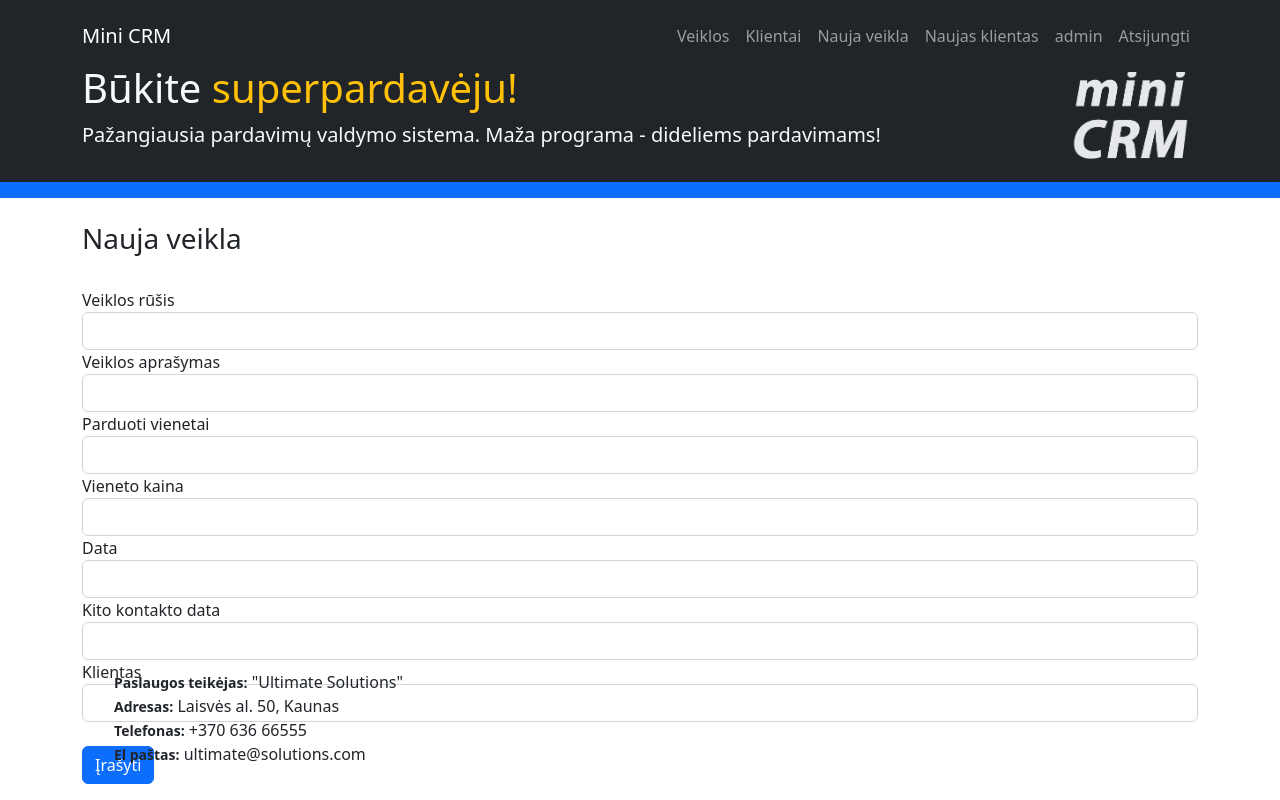
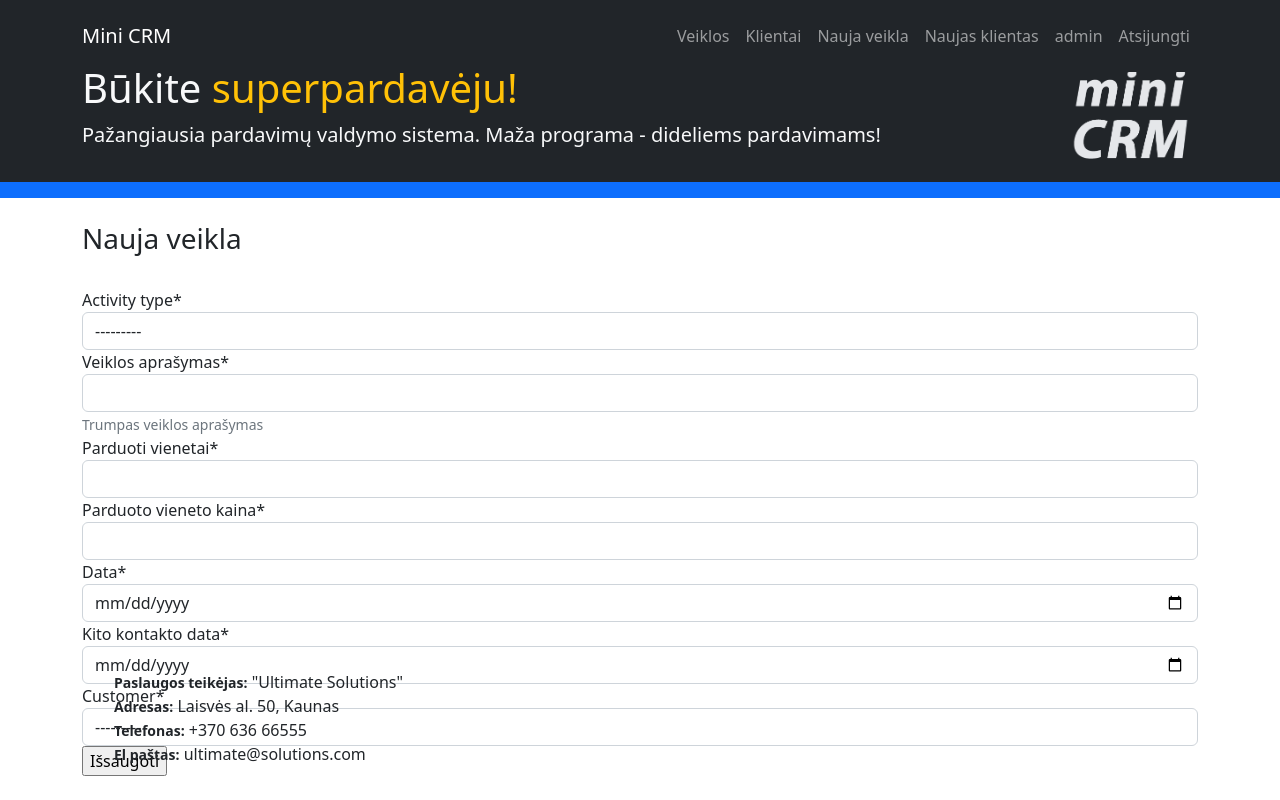
Before and after one commit to jazzualus/minicrm, a Django app: page /crm/new_activity/ in a window 1280 px wide. Run offline with Django 4.2, Linux system fonts and the light colour scheme; a user stored in the database is signed in; data comes from the database, SQL or seed files in the repository; both versions use the stored data as it was after the commit; some libraries are stand-ins or nearby versions.

Commit message:
naujos veiklos forma tiesiog crispy

```diff
--- a/minicrm/crm/admin.py
+++ b/minicrm/crm/admin.py
@@ -3,6 +3,7 @@ from .models import Customer, Status, Region, ActivityType, Activity#, Profile
 from admincharts.admin import AdminChartMixin
 from admincharts.utils import months_between_dates
 import datetime
+import time
 
 class CustomerAdmin(admin.ModelAdmin):
     list_display = ('company', 'status', 'contact_person', 'address', 'region', 'salesman')
@@ -18,6 +19,7 @@ class ActivityAdmin(AdminChartMixin, admin.ModelAdmin):
     list_display = ('activity_type', 'activity_description', 'sold_units', 'price_per_unit', 'date', 'date_next_activity', 'salesman')
     list_filter = ('date', 'activity_type', 'salesman')
 
+"""
     def get_list_chart_data(self, queryset):
         if not queryset:
             return {}
@@ -34,7 +36,7 @@ class ActivityAdmin(AdminChartMixin, admin.ModelAdmin):
                     [
                         x
                         for x in queryset
-                            if x.ctime.year == b.year and x.ctime.month == b.month
+                           if x.ctime.year == b.year and x.ctime.month == b.month
 
                     ]
                 )
@@ -46,7 +48,7 @@ class ActivityAdmin(AdminChartMixin, admin.ModelAdmin):
                 {"label": "New accounts", "data": totals, "backgroundColor": "#79aec8"},
             ],
         }
-
+"""
 
 admin.site.register(Customer, CustomerAdmin)
 admin.site.register(Status)
--- a/minicrm/crm/forms.py
+++ b/minicrm/crm/forms.py
@@ -14,3 +14,7 @@ class ActivityForm(forms.ModelForm):
     class Meta:
         model = Activity
         fields = ['activity_type', 'activity_description', 'sold_units', 'price_per_unit', 'date', 'date_next_activity', 'customer']
+        widgets = {
+            'date': forms.DateInput(attrs={'type': 'date'}),
+            'date_next_activity': forms.DateInput(attrs={'type': 'date'})
+        }
--- a/minicrm/crm/models.py
+++ b/minicrm/crm/models.py
@@ -46,7 +46,7 @@ class ActivityType(models.Model):
 
 class Activity(models.Model):
     activity_type = models.ForeignKey(ActivityType, on_delete=models.CASCADE, null=True)
-    activity_description = models.TextField('Veiklos aprašymas', max_length=1000, help_text='Trumpas veiklos aprašymas')
+    activity_description = models.CharField('Veiklos aprašymas', max_length=200, help_text='Trumpas veiklos aprašymas')
     sold_units = models.IntegerField('Parduoti vienetai')
     price_per_unit = models.IntegerField('Parduoto vieneto kaina')
     date = models.DateField('Data')
--- a/minicrm/crm/templates/new_activity.html
+++ b/minicrm/crm/templates/new_activity.html
@@ -1,48 +1,13 @@
 {% extends "base.html" %}
-
+{% load crispy_forms_tags %}
 {% block content %}
 <br>
     <div class="container register">
         <h3>Nauja veikla</h3><br/>
         <form method="post">
             {% csrf_token %}
-            <div class="form-group">
-                <label for="activity_type">Veiklos rūšis</label>
-                <input name="activity_type" type="text" class="form-control" id="activity_type">
-            </div>
-            <div class="form-group">
-                <label for="exampleInputEmail1">Veiklos aprašymas</label>
-                <input name="activity_description" type="activity_description" class="form-control" id="activity_description">
-
-            </div>
-            <div class="form-group">
-                <label for="sold_units">Parduoti vienetai</label>
-                <input name="sold_units" type="text" class="form-control" id="sold_units">
-
-            </div>
-            <div class="form-group">
-                <label for="price_per_unit">Vieneto kaina</label>
-                <input name="price_per_unit" type="text" class="form-control" id="price_per_unit">
-            </div>
-
-            <div class="form-group">
-                <label for="date">Data</label>
-                <input name="date" type="text" class="form-control" id="date">
-            </div>
-
-            <div class="form-group">
-                <label for="date_next_activity">Kito kontakto data</label>
-                <input name="date_next_activity" type="text" class="form-control" id="date_next_activity">
-            </div>
-
-            <div class="form-group">
-                <label for="customer">Klientas</label>
-                <input name="customer" type="text" class="form-control" id="customer">
-            </div>
-
-            <br>
-            <button type="submit" class="btn btn-primary register-button">Įrašyti</button>
+            {{ form|crispy }}
+            <input type="submit" value="Išsaugoti">
         </form>
     </div>
-
 {% endblock %}
--- a/minicrm/crm/views.py
+++ b/minicrm/crm/views.py
@@ -104,14 +104,14 @@ def new_activity(request):
         customer = request.POST['customer']
         #salesman = self.request.user
         form = ActivityForm(request.POST)
-        #if form.is_valid():
-        #activity_type=activity_type,
+        if form.is_valid():
+            activity_type=activity_type,
         #, customer=customer
-        new_activity = Activity(activity_description=activity_description, sold_units=sold_units, price_per_unit=price_per_unit,
+            new_activity = Activity(activity_description=activity_description, sold_units=sold_units, price_per_unit=price_per_unit,
                                      date=date, date_next_activity=date_next_activity)
-        #form.save()
-        new_activity.save()
-        #print(form.activity_type)
+            new_activity.save()
+            return render(request, 'activities.html')
+
     context = {'form': form}
     return render(request, 'new_activity.html', context)
 
--- a/minicrm/minicrm/settings.py
+++ b/minicrm/minicrm/settings.py
@@ -41,6 +41,7 @@ INSTALLED_APPS = [
     #'crm.apps.CrmConfig',
     "admincharts",
     'mathfilters',
+    'crispy_forms',
     'django.contrib.admin',
     'django.contrib.auth',
     'django.contrib.contenttypes',
@@ -143,4 +144,5 @@ DEFAULT_AUTO_FIELD = 'django.db.models.BigAutoField'
 #STATICFILES_FINDERS = (
 #    'djangobower.finders.BowerFinder',
 #)
+
 CRISPY_TEMPLATE_PACK = 'bootstrap4'
```
Also changed, not shown: minicrm/db.sqlite3.
